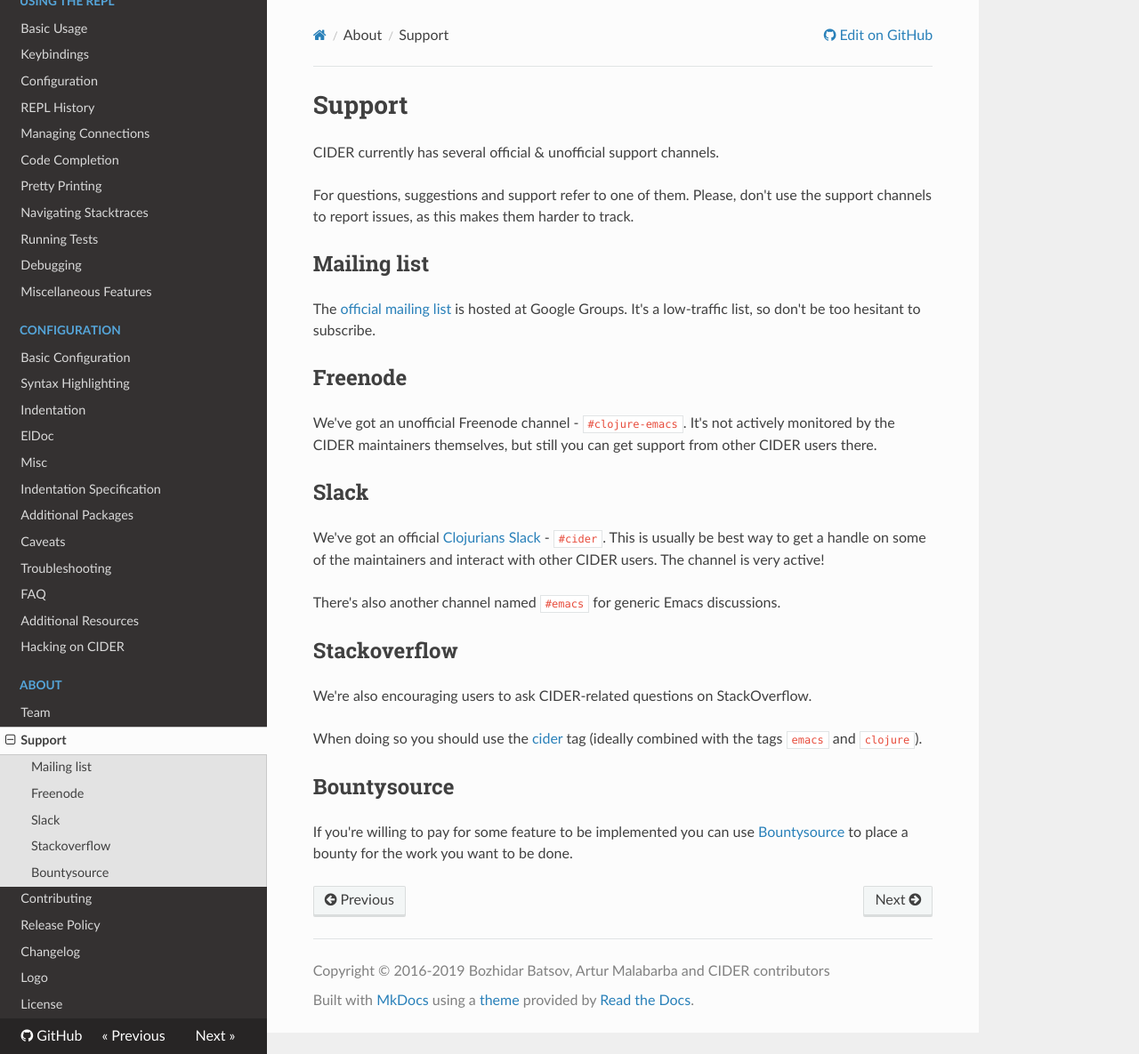
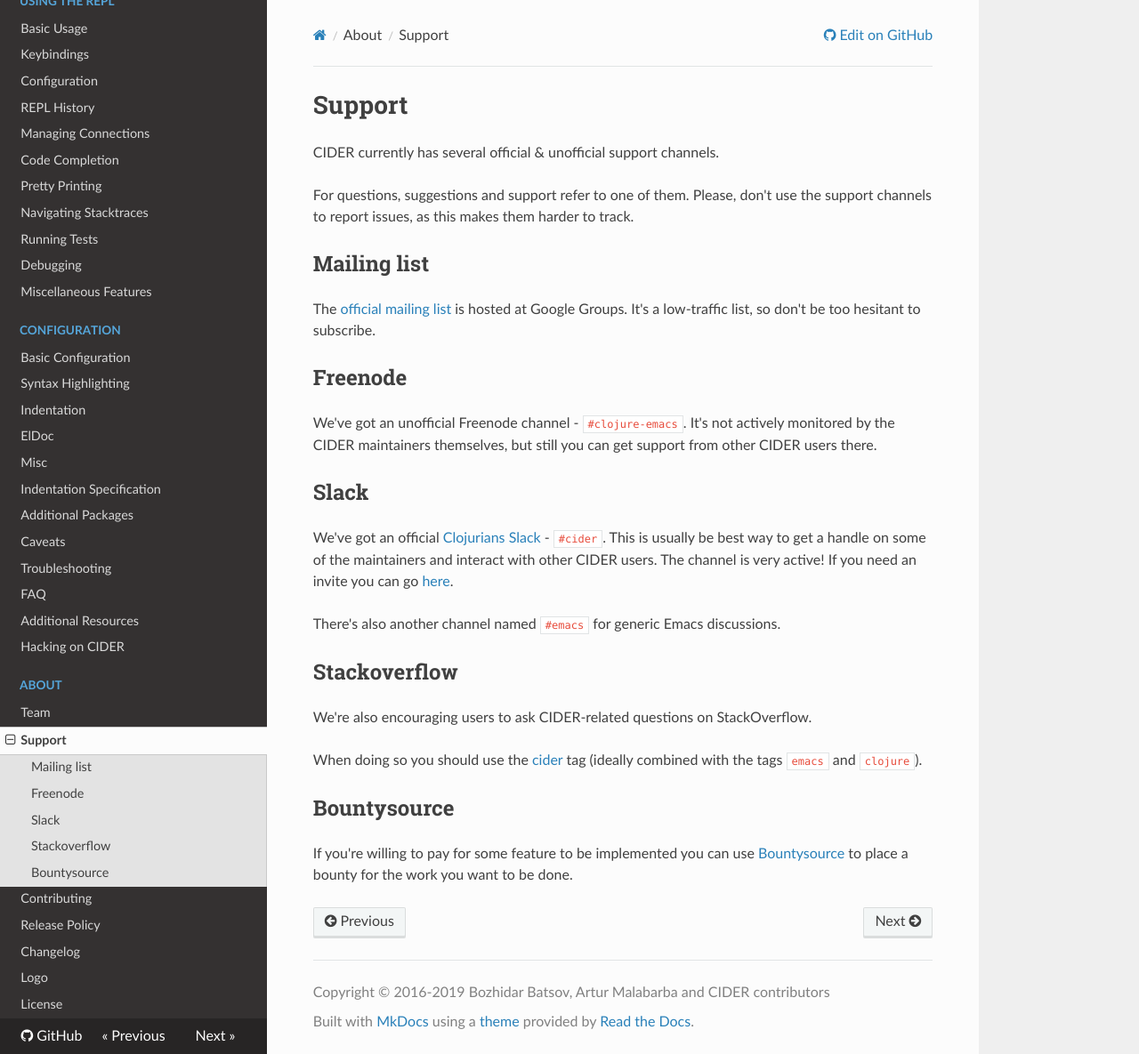
Before and after one commit to clojure-emacs/cider, an MkDocs documentation site: the page built from doc/about/support.md, in a window 1280 px wide and 1185 px high. Shown: the whole window at 89% size. Built offline with MkDocs 1.6.1, drawn with Linux system fonts in a browser that asks for light colours; nearby versions of some CDN libraries; old or Windows-style settings are respelled for this version of MkDocs.

Commit message:
Add a line to docs telling people how to join the slack discussion

```diff
--- a/doc/about/support.md
+++ b/doc/about/support.md
@@ -20,7 +20,8 @@
 
 We've got an official [Clojurians Slack](https://clojurians.slack.com/) -
 `#cider`. This is usually be best way to get a handle on some of the maintainers
-and interact with other CIDER users. The channel is very active!
+and interact with other CIDER users. The channel is very active! If you need an invite
+you can go [here](https://clojurians.herokuapp.com/).
 
 There's also another channel named `#emacs` for generic Emacs discussions.
 
```
